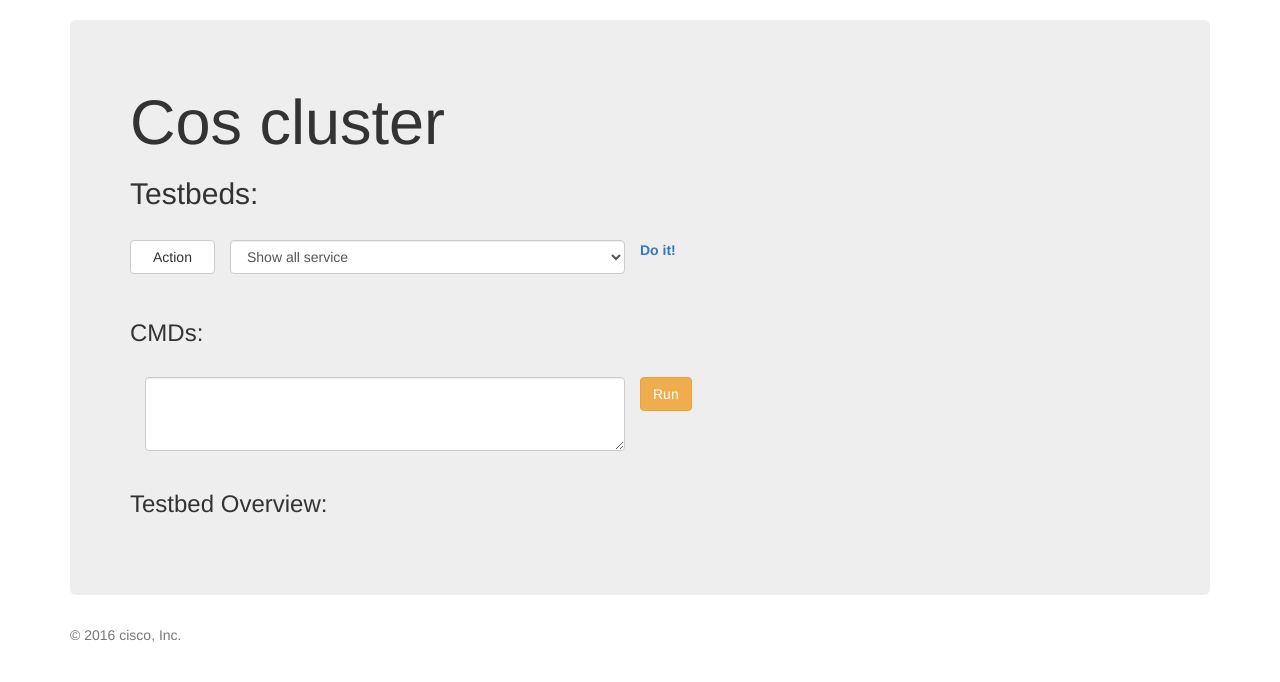
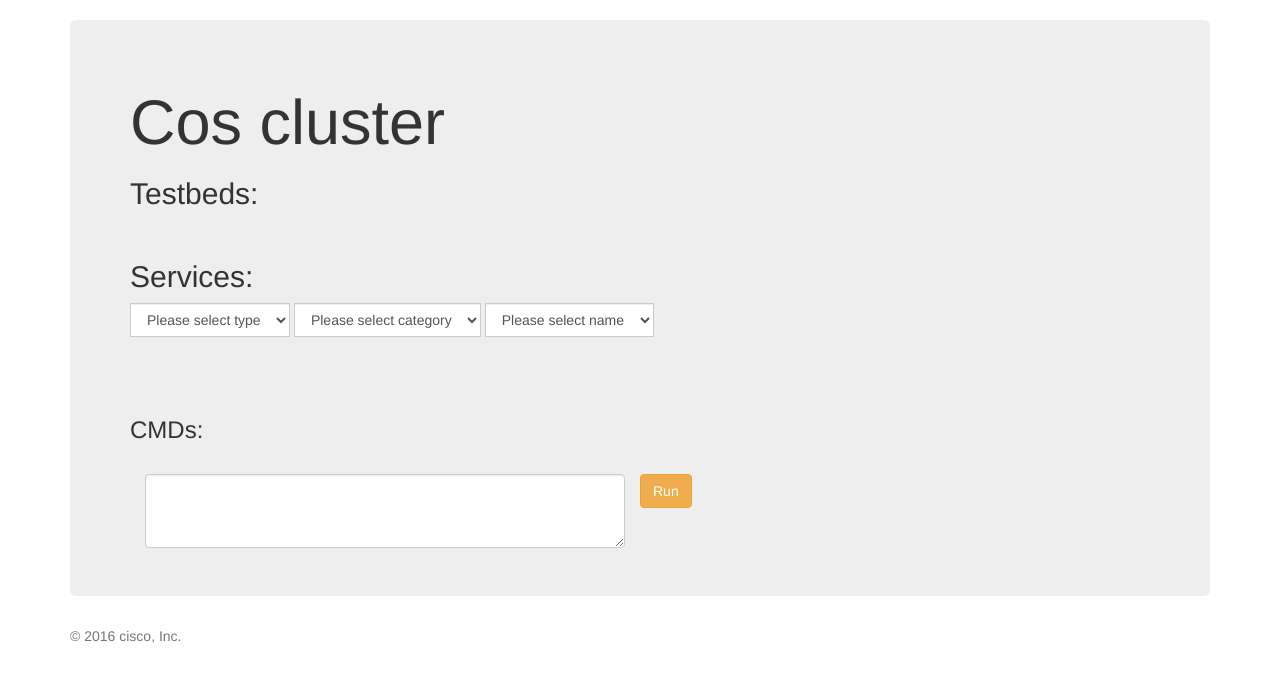
Before and after one commit to hightemple/auto-web, a Django app: page /main in a window 1280 px wide. Shown: the part 72-754 px from the top of the page. Run offline with Django 3.2, Linux system fonts and the light colour scheme; data that the repository does not hold is empty; some libraries are stand-ins or nearby versions.

Commit message:
Support dependent dropdown listbox to select cli command.

```diff
--- a/triWeb/templates/triWeb/main_page.html
+++ b/triWeb/templates/triWeb/main_page.html
@@ -27,16 +27,42 @@
 
 
                     <script src="{% static  'bootstrap/js/jquery.min.js' %}"></script>
+                    <script type="text/javascript" src="{% static 'jslist/jquery.cascadingdropdown.js' %}"></script>
                     <script>
                         $(document).ready(function () {
+                            $('#clicmd').cascadingDropdown({
+                                textKey: 'label',
+                                valueKey: 'value',
+                                selectBoxes: [
+                                    {
+                                        selector: '#cli_type_id',
+                                        paramName: 'tId',
+                                        url: 'get/cli/type'
+                                    },
+                                    {
+                                        selector: '#cli_category_id',
+                                        requires: ['#cli_type_id'],
+                                        paramName: 'cId',
+                                        url: 'get/cli/category',
+
+                                    },
+                                    {
+                                        selector: '#cli_name_id',
+                                        requires: ['#cli_type_id', '#cli_category_id'],
+                                        requireAll: true,
+                                        url: 'get/cli/name',
+                                        onChange: function (value) {
+                                            {#                            alert(value);#}
+                                            {#                            $("#cmd").innerHTML=value;#}
+                                            var content = document.getElementById('cmd');
+                                            content.innerHTML = value;
+                                        }
+                                    }
+
+                                ]
+                            });
                             $("#{{ tb.name }}_devices").hide();
-{#                            $({{ tb.name }}).click(function () {#}
-{#                                $.get('/ips/', {Action: 'get', Name: '{{ tb.name }}'}, function (data, status) {#}
-{#                                    var content = document.getElementById('ips');#}
-{#                                    content.innerHTML = 'Server List :' + '<br/>' + data;#}
-{##}
-{#                                })#}
-{#                            });#}
+
                             $({{ tb.name }}_show_or_hide).click(function () {
                                 $("#{{ tb.name }}_devices").toggle();
                                 var content = document.getElementById({{ tb.name }}_show_or_hide)
@@ -46,11 +72,15 @@
                                 var sel_cmd = document.getElementById('sel_cmd').value;
                                 $.get('/retrieve_cmd/', {Action: 'get', Cmd: sel_cmd}, function (data, status) {
                                     var content = document.getElementById('cmd');
-                                    content.innerHTML =  data;
+                                    content.innerHTML = data;
 
                                 })
+                            });
+
+
                         })
-                        })
+
+
                     </script>
 
                     <a href="#" id={{ tb.name }}_show_or_hide> <font size="3"><i><u>show/hide</u></i></font></a>
@@ -63,14 +93,12 @@
                                     <div class="panel-heading">
                                         <h2 class="panel-title">{{ type }}</h2>
                                     </div>
-
-{#                        <ul>{{ type }}</ul>#}
                                     {% for device in devices %}
                                         <div class="list-group-item">
-                              <input type="checkbox" name={{ tb.name }}____{{ device.name }}> {{ device.name }} {{ device.ip }} </input>
+                                            <input type="checkbox"
+                                                   name={{ tb.name }}____{{ device.name }}> {{ device.name }} {{ device.ip }} </input>
                                         </div>
 
-{#                            <li>{{ device.name }} {{ device.ip }}</li>#}
                                     {% endfor %}
                                 </div>
                             </div>
@@ -80,101 +108,73 @@
                 </div>
 
 
+            {% endfor %}
 
+            <br>
 
-            {% endfor %}
+            <h2>Services:</h2>
+
+            <div class="form-inline" id="clicmd">
+                <div class="input-group">
+                    <select class="form-control" id="cli_type_id">
+                        <option value="">Please select type</option>
+                    </select>
+                </div>
+                <div class="input-group">
+                    <select class="form-control" id="cli_category_id">
+                        <option value="">Please select category</option>
+                    </select>
+                </div>
+                <div class="input-group">
+                    <select class="form-control" id="cli_name_id">
+                        <option value="">Please select name</option>
+                    </select>
+                </div>
+
+            </div>
+
+            {#            <label for="sel_cmd" class="col-xs-1 btn btn-default">Action</label>#}
+            {#            <div class="col-xs-5">#}
+            {#                <select class="form-control" name="sel_cmd" id="sel_cmd">#}
+            {##}
+            {#                    {% for cmd in cmds.keys %}#}
+            {##}
+            {#                        <option>{{ cmd }}</option>#}
+            {#                    {% endfor %}#}
+            {##}
+            {#                </select>#}
+            {#            </div>#}
+            {#            <a href="#" id=gen_cmd><strong>Do it!</strong></a>#}
 
 
             <br>
+            <br>
 
-{#            <div class="form-group">#}
-{#                <div class="row">#}
-                    <label for="sel_cmd" class="col-xs-1 btn btn-default">Action</label>
-                    <div class="col-xs-5">
-                        <select class="form-control" name="sel_cmd" id="sel_cmd">
-
-                            {% for cmd in cmds.keys %}
-
-                                <option>{{ cmd }}</option>
-                            {% endfor %}
-
-                        </select>
-                    </div>
-                    <a href="#" id=gen_cmd><strong>Do it!</strong></a>
-{#                </div>#}
-{#            </div>#}
-
-            <br>
-            <br>
-{#            <div class="row">#}
             <h3 class="page-header">CMDs:</h3>
 
-            <p class="col-xs-6 " align="left" >
+            <p class="col-xs-6 " align="left">
                 <textarea name="cmd" class="form-control" rows="3" id="cmd"></textarea>
             </p>
 
             <button class="btn btn-warning" type="submit">Run</button>
-{#            </div>#}
+
 
             <br>
             <br>
             <br>
 
-{#        <div class="row">#}
-            <h3 class="page-header">Testbed Overview:</h3>
+
+            <h3 class="page-header sr-only">Testbed Overview:</h3>
             <div id="ips">
 
             </div>
-{#        </div>#}
 
-
-{#            <input name="cmd" type="text">#}
-{#            <button type="submit" onclick="myFunction()">RUN</button>#}
         </form>
 
-{#        <div class="container">#}
-{#            <div class="page-header">#}
-{#                <h2>Services</h2>#}
-{#            </div>#}
-{#            <form class="form-horizontal" action="/cos_config/" role="form" method="post" target="_blank">#}
-{#                <div class="row">#}
-{#                    <label class="btn btn-default col-xs-1">Group</label>#}
-{#                    <div class="col-xs-2">#}
-{#                        <select class="form-control" name="sel_grp" id="sel_grp">#}
-{##}
-{#                            {% for group,ips in groups.items %}#}
-{##}
-{#                                <option>{{ group }}</option>#}
-{#                            {% endfor %}#}
-{##}
-{#                        </select>#}
-{#                    </div>#}
-{#                </div>#}
-{#                <br>#}
-{#                <div class="row">#}
-{#                    <label class="btn btn-info col-xs-1">Action</label>#}
-{#                    <div class="col-xs-4">#}
-{#                        <select class="form-control" name="sel_cmd" id="sel_cmd">#}
-{##}
-{#                            {% for cmd in cmds.keys %}#}
-{##}
-{#                                <option>{{ cmd }}</option>#}
-{#                            {% endfor %}#}
-{##}
-{#                        </select>#}
-{#                    </div>#}
-{#                </div>#}
-{##}
-{#                <br>#}
-{#                <div class="row">#}
-{#                    <button class="btn btn-warning" type="submit">DONE</button>#}
-{#                </div>#}
-{##}
-{#            </form>#}
-{##}
-{#        </div>#}
 
     </div>
 
 
+
+
 {% endblock content %}
--- a/triWeb/urls.py
+++ b/triWeb/urls.py
@@ -1,7 +1,8 @@
 from django.conf.urls import url
 # from . import views
 from triWeb.views import sayHi, current_time, cpu, disk, main_page, run_cmd, \
-    ips, cos_config, cos_service, cos_analyze, testbeds, retrieve_cmd
+    ips, cos_config, cos_service, cos_analyze, testbeds, retrieve_cmd ,test, \
+    retrieve_cli_type, retrieve_cli_category , retrieve_cli_name
 
 urlpatterns = [
     url(r'^$', sayHi, name='sayHi'),
@@ -15,6 +16,11 @@ urlpatterns = [
     url(r'cos/service', cos_service, name='cos_service'),
     url(r'cos/analyze', cos_analyze, name='cos_analyze'),
     url(r'testbeds/(\S+)', testbeds, name='testbeds'),
-    url(r'retrieve_cmd',retrieve_cmd)
+    url(r'retrieve_cmd',retrieve_cmd),
 
+
+    url(r'test',test),
+    url(r'get/cli/type', retrieve_cli_type),
+    url(r'get/cli/category', retrieve_cli_category),
+    url(r'get/cli/name', retrieve_cli_name)
 ]
--- a/triWeb/views.py
+++ b/triWeb/views.py
@@ -11,7 +11,7 @@ from .tools.testbed import TestBed
 
 # Create your views here.
 from triWeb.tools.pxssh import ssh2
-from triWeb.models import TestBedModel, DeviceModel
+from triWeb.models import TestBedModel, DeviceModel, CliModel
 
 
 def sayHi(request):
@@ -71,6 +71,21 @@ def main_page(reqeust):
 
     return render(reqeust, 'triWeb/main_page.html', {'tb2devices': tb2devices, 'cmds': cmd_dict})
 
+def test(reqeust):
+    tbs = TestBedModel.objects.all()
+
+    tb2devices = dict()
+
+
+    for tb in tbs:
+        devices = DeviceModel.objects.filter(testbed=tb)
+        type2devices = {}
+        type_list = get_devices_types(devices)
+        for dv_type in type_list:
+            type2devices[dv_type] = DeviceModel.objects.filter(type=dv_type, testbed=tb)
+        tb2devices[tb] = type2devices
+
+    return render(reqeust, 'triWeb/test.html', {'tb2devices': tb2devices, 'cmds': cmd_dict})
 
 def get_devices_types(devices):
     type_list = []
@@ -193,3 +208,33 @@ def testbeds(request,tb_name):
         rtn_lst = tb.parse_to_json_tree(conf_dict)
 
     return render(request, 'triWeb/testbeds.html', {'jconf': json.dumps(rtn_lst)})
+
+def retrieve_cli_type(request):
+    obj_list = CliModel.objects.values('type').distinct()
+    resp_json = []
+    for obj in obj_list:
+        resp_json.append({'label': obj['type'], 'value': obj['type']})
+
+    return HttpResponse(json.dumps(resp_json))
+
+
+def retrieve_cli_category(request):
+    type = request.GET['tId']
+    obj_list = CliModel.objects.filter(type=type).values('category').distinct()
+    resp_json = []
+    for obj in obj_list:
+        resp_json.append({'label': obj['category'], 'value': obj['category']})
+
+    return HttpResponse(json.dumps(resp_json))
+
+
+def retrieve_cli_name(request):
+    type = request.GET['tId']
+    category = request.GET['cId']
+    obj_list = CliModel.objects.filter(type=type,category=category).values('name','content').distinct()
+    resp_json = []
+    for obj in obj_list:
+        resp_json.append({'label': obj['name'], 'value': obj['content']})
+
+
+    return HttpResponse(json.dumps(resp_json))
```
Also changed, not shown: triWeb/models.py (+13 -3 lines), triWeb/templates/triWeb/test.html (added, +100 -0 lines), triWeb/tools/cos_cli.yaml (added, +63 -0 lines), triWeb/tools/loadCliLib.py (added, +71 -0 lines), triWeb/static/images/folder.png (added), triWeb/static/images/info.png (added), triWeb/static/images/testbed.png (added). Lines whose indentation alone changed are shown as unchanged.
